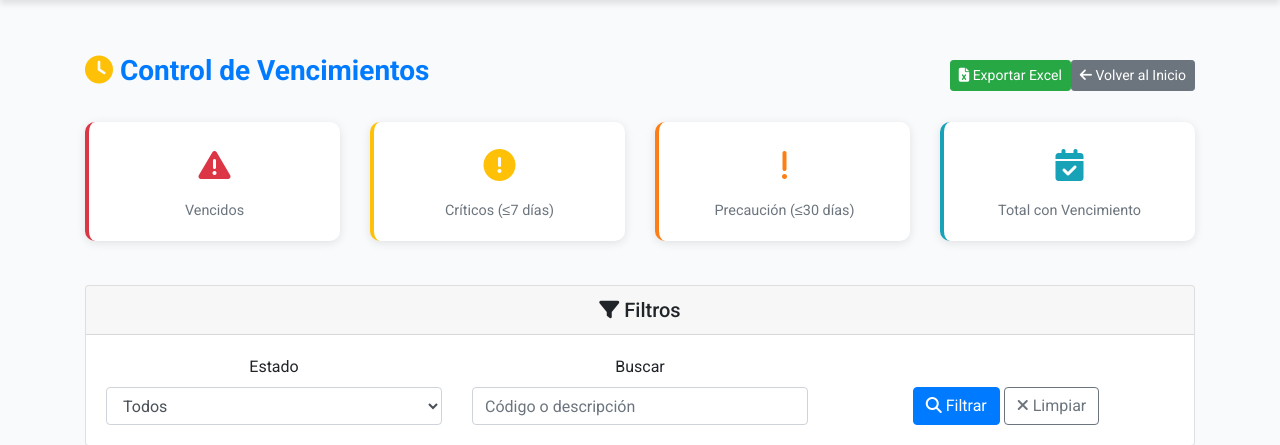
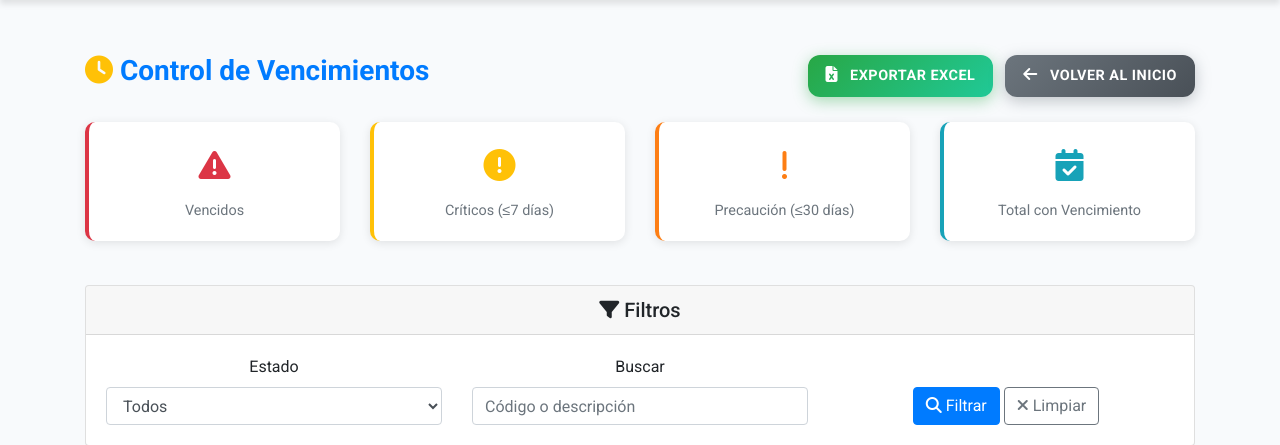
Before and after one commit to Robinson2024/bodega_seremi, a Django app: template sistema_bodega/accounts/templates/accounts/control_vencimientos.html in a window 1280 px wide. Shown: the part 189-634 px from the top of the page. Run offline with Django 5.2, Linux system fonts and the light colour scheme; the template is opened without the code that fills it, so the values that code supplies are empty; some libraries are stand-ins or nearby versions.

Commit message:
mejora visual de botones gestion de vencimiento

```diff
--- a/sistema_bodega/accounts/templates/accounts/control_vencimientos.html
+++ b/sistema_bodega/accounts/templates/accounts/control_vencimientos.html
@@ -522,5 +522,178 @@
             font-size: 0.65rem;
         }
     }
+
+    /* ========================================
+       MEJORAS VISUALES PARA BOTONES UX
+       ======================================== */
+
+    /* Contenedor de botones mejorado */
+    .d-flex.gap-2 {
+        gap: 12px !important;
+    }
+
+    /* Estilos base para todos los botones del header */
+    .d-flex.gap-2 .btn {
+        border-radius: 12px;
+        font-weight: 600;
+        font-size: 0.9rem;
+        padding: 10px 18px;
+        text-decoration: none;
+        transition: all 0.3s cubic-bezier(0.4, 0, 0.2, 1);
+        border: none;
+        box-shadow: 0 4px 12px rgba(0, 0, 0, 0.15);
+        position: relative;
+        overflow: hidden;
+        text-transform: uppercase;
+        letter-spacing: 0.5px;
+    }
+
+    /* Efecto de brillo en hover */
+    .d-flex.gap-2 .btn::before {
+        content: '';
+        position: absolute;
+        top: 0;
+        left: -100%;
+        width: 100%;
+        height: 100%;
+        background: linear-gradient(90deg, transparent, rgba(255, 255, 255, 0.3), transparent);
+        transition: left 0.6s;
+    }
+
+    .d-flex.gap-2 .btn:hover::before {
+        left: 100%;
+    }
+
+    /* Botón Exportar Excel - Verde moderno */
+    .d-flex.gap-2 .btn-success {
+        background: linear-gradient(135deg, #28a745 0%, #20c997 100%);
+        color: white;
+        box-shadow: 0 4px 15px rgba(40, 167, 69, 0.4);
+    }
+
+    .d-flex.gap-2 .btn-success:hover {
+        background: linear-gradient(135deg, #218838 0%, #1ab394 100%);
+        transform: translateY(-3px);
+        box-shadow: 0 8px 25px rgba(40, 167, 69, 0.5);
+        color: white;
+    }
+
+    .d-flex.gap-2 .btn-success:active {
+        transform: translateY(-1px);
+        box-shadow: 0 4px 15px rgba(40, 167, 69, 0.4);
+    }
+
+    /* Botón Gestionar Vencimientos - Naranja moderno */
+    .d-flex.gap-2 .btn-warning {
+        background: linear-gradient(135deg, #ffc107 0%, #fd7e14 100%);
+        color: #212529;
+        box-shadow: 0 4px 15px rgba(255, 193, 7, 0.4);
+    }
+
+    .d-flex.gap-2 .btn-warning:hover {
+        background: linear-gradient(135deg, #e0a800 0%, #e8590c 100%);
+        transform: translateY(-3px);
+        box-shadow: 0 8px 25px rgba(255, 193, 7, 0.5);
+        color: #212529;
+    }
+
+    .d-flex.gap-2 .btn-warning:active {
+        transform: translateY(-1px);
+        box-shadow: 0 4px 15px rgba(255, 193, 7, 0.4);
+    }
+
+    /* Botón Volver al Inicio - Gris elegante */
+    .d-flex.gap-2 .btn-secondary {
+        background: linear-gradient(135deg, #6c757d 0%, #495057 100%);
+        color: white;
+        box-shadow: 0 4px 15px rgba(108, 117, 125, 0.4);
+    }
+
+    .d-flex.gap-2 .btn-secondary:hover {
+        background: linear-gradient(135deg, #5a6268 0%, #343a40 100%);
+        transform: translateY(-3px);
+        box-shadow: 0 8px 25px rgba(108, 117, 125, 0.5);
+        color: white;
+    }
+
+    .d-flex.gap-2 .btn-secondary:active {
+        transform: translateY(-1px);
+        box-shadow: 0 4px 15px rgba(108, 117, 125, 0.4);
+    }
+
+    /* Iconos mejorados */
+    .d-flex.gap-2 .btn i {
+        margin-right: 8px;
+        font-size: 1rem;
+        transition: transform 0.3s ease;
+    }
+
+    .d-flex.gap-2 .btn:hover i {
+        transform: scale(1.1);
+    }
+
+    /* Animación de pulso para el botón más importante */
+    .d-flex.gap-2 .btn-warning {
+        animation: subtle-pulse 3s infinite;
+    }
+
+    @keyframes subtle-pulse {
+        0%, 100% {
+            box-shadow: 0 4px 15px rgba(255, 193, 7, 0.4);
+        }
+        50% {
+            box-shadow: 0 4px 20px rgba(255, 193, 7, 0.6);
+        }
+    }
+
+    /* Responsive para móviles */
+    @media (max-width: 768px) {
+        .d-flex.gap-2 {
+            flex-direction: column;
+            gap: 8px !important;
+        }
+
+        .d-flex.gap-2 .btn {
+            padding: 12px 16px;
+            font-size: 0.85rem;
+            width: 100%;
+            text-align: center;
+        }
+
+        .d-flex.gap-2 .btn i {
+            margin-right: 6px;
+        }
+    }
+
+    /* Focus states para accesibilidad */
+    .d-flex.gap-2 .btn:focus {
+        outline: none;
+        box-shadow: 0 0 0 3px rgba(66, 153, 225, 0.5);
+    }
+
+    /* Estados de carga (opcional) */
+    .d-flex.gap-2 .btn.loading {
+        pointer-events: none;
+        opacity: 0.7;
+    }
+
+    .d-flex.gap-2 .btn.loading::after {
+        content: '';
+        position: absolute;
+        top: 50%;
+        left: 50%;
+        width: 16px;
+        height: 16px;
+        margin: -8px 0 0 -8px;
+        border: 2px solid transparent;
+        border-top: 2px solid currentColor;
+        border-radius: 50%;
+        animation: spin 1s linear infinite;
+    }
+
+    @keyframes spin {
+        0% { transform: rotate(0deg); }
+        100% { transform: rotate(360deg); }
+    }
 </style>
 {% endblock %}
```
Also changed, not shown: sistema_bodega/db.sqlite3.
